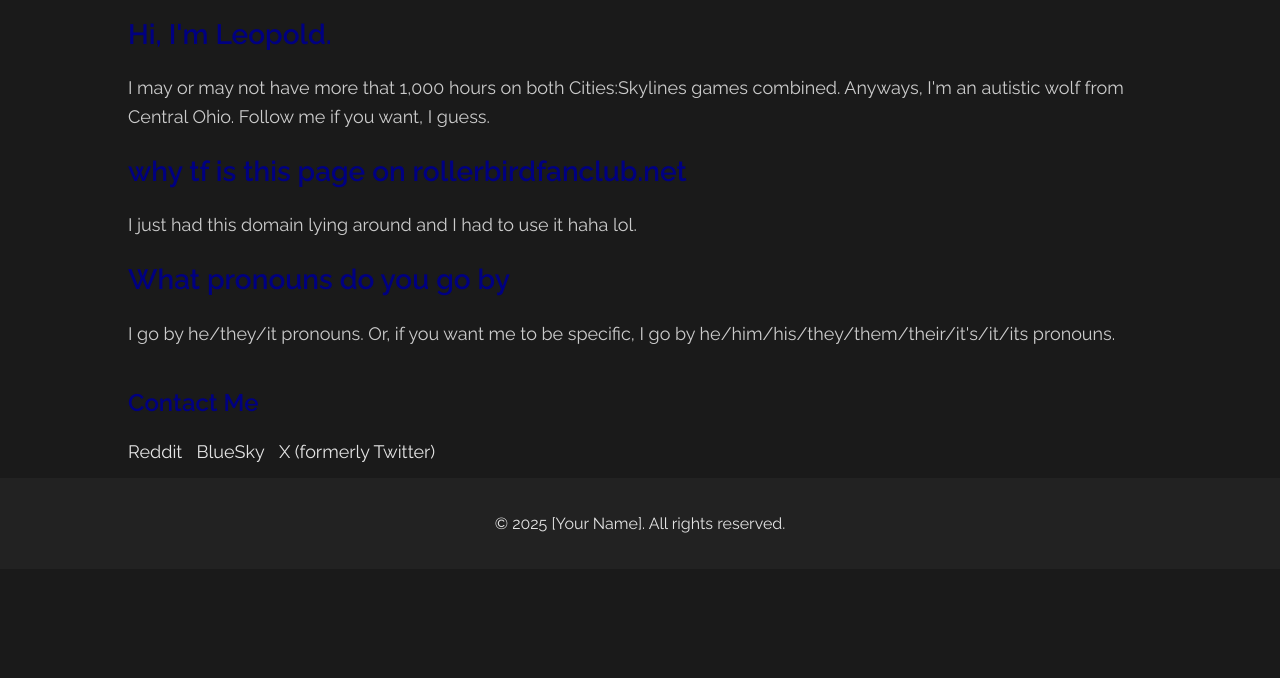
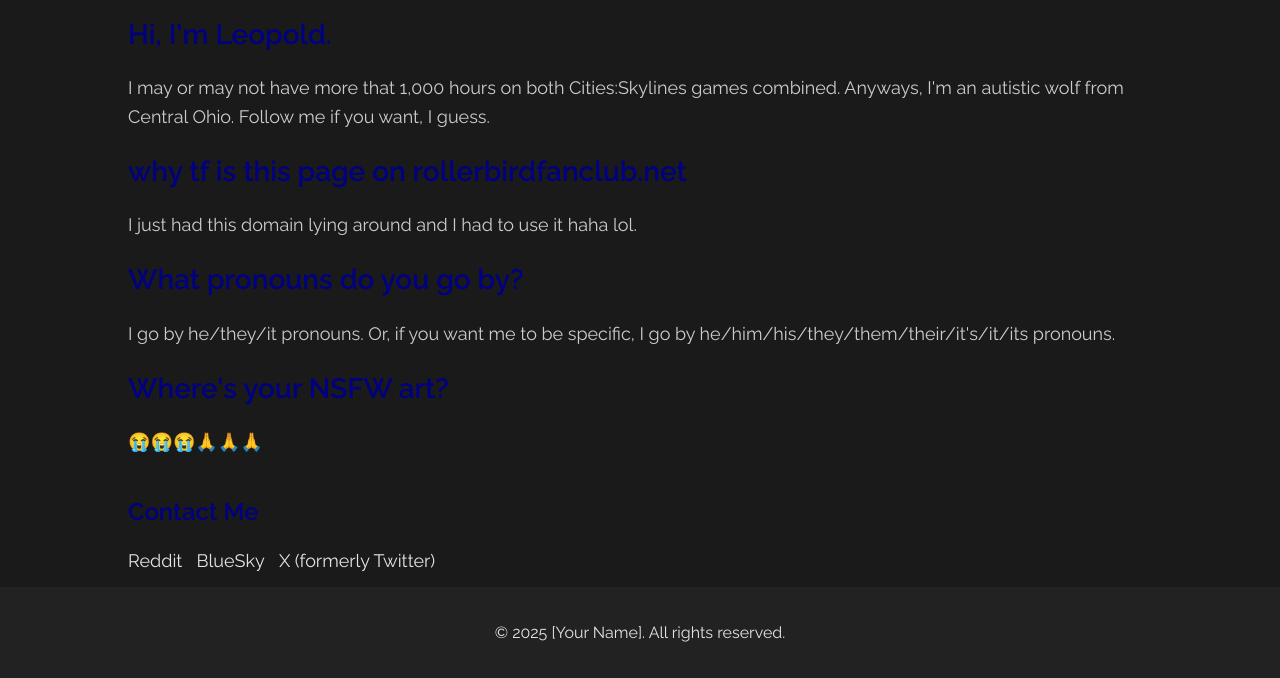
Before and after one commit to ernie0007alt/ernie0007alt.github.io, a plain HTML site: page index.html in a window 1280 px wide. Shown: the part 193-871 px from the top of the page. Before the commit the page ends 800 px from the top, so only its background shows below. Drawn offline with Linux system fonts and the light colour scheme.

Commit message:
Update index.html

```diff
--- a/index.html
+++ b/index.html
@@ -104,8 +104,10 @@
                 <p>I may or may not have more that 1,000 hours on both Cities:Skylines games combined. Anyways, I'm an autistic wolf from Central Ohio. Follow me if you want, I guess.</p>
                 <h2>why tf is this page on rollerbirdfanclub.net</h2>
                  <p>I just had this domain lying around and I had to use it haha lol.</h2>
-                 <h2>What pronouns do you go by</h2>
+                 <h2>What pronouns do you go by?</h2>
                  <p>I go by he/they/it pronouns. Or, if you want me to be specific, I go by he/him/his/they/them/their/it's/it/its pronouns.</p>
+                 <h2>Where's your NSFW art?</h2>
+                 <p>😭😭😭🙏🙏🙏</p>
             </div>
         </section>
         <!-- Contact Info Section -->
```
